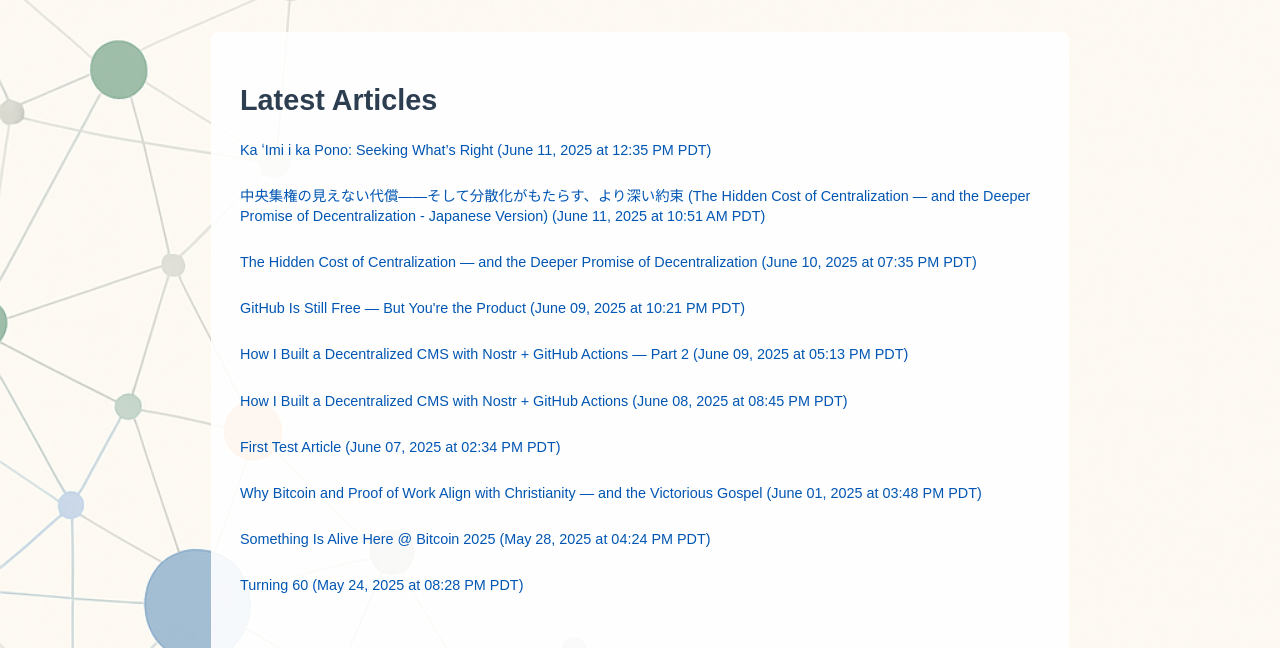
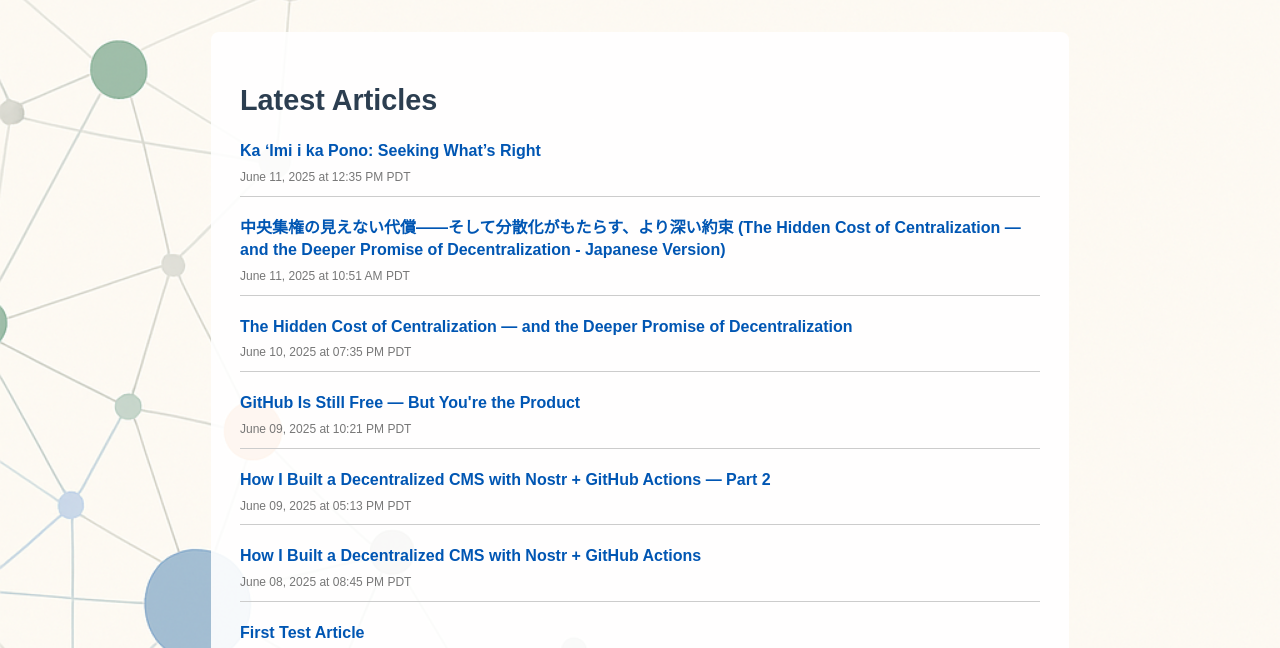
Before and after one commit to andrewgstanton/blog-stantonweb-site, a plain HTML site: page docs/index.html in a window 1280 px wide. Shown: the part 141-789 px from the top of the page. Drawn offline with Linux system fonts and the light colour scheme.

Commit message:
Update index.html more updates

```diff
--- a/docs/index.html
+++ b/docs/index.html
@@ -23,6 +23,19 @@
   #articles a:hover {
     text-decoration: underline;
   }
+  .article {
+    margin-bottom: 20px;
+    border-bottom: 1px solid #ccc;
+    padding-bottom: 10px;
+  }
+  .article-title {
+    font-weight: bold;
+    font-size: 16px;
+  }
+  .article-meta {
+    color: #777;
+    font-size: 12px;
+  }
 </style></head>
 <body>
 <h2><div class="site-title">Stanton Web Applications - Blog</div></h2>
@@ -38,17 +51,27 @@
       </br></p>
 </footer>
 </div>
-<script>
+  <script>
     fetch('./articles/index.json')
       .then(response => response.json())
       .then(data => {
         const container = document.getElementById('articles');
-        data.forEach(article => {
-          const link = document.createElement('a');
-          link.href = './articles/' + article.slug + '/';
-          link.textContent = article.title + ' (' + article.date + ')';
-          container.appendChild(link);
-          container.appendChild(document.createElement('br'));
+        data.slice(0, 10).forEach(article => {
+          const wrapper = document.createElement('div');
+          wrapper.className = 'article';
+
+          const title = document.createElement('a');
+          title.className = 'article-title';
+          title.href = './articles/' + article.slug + '/';
+          title.textContent = article.title;
+
+          const meta = document.createElement('div');
+          meta.className = 'article-meta';
+          meta.textContent = article.date;
+
+          wrapper.appendChild(title);
+          wrapper.appendChild(meta);
+          container.appendChild(wrapper);
         });
       });
   </script>
```
